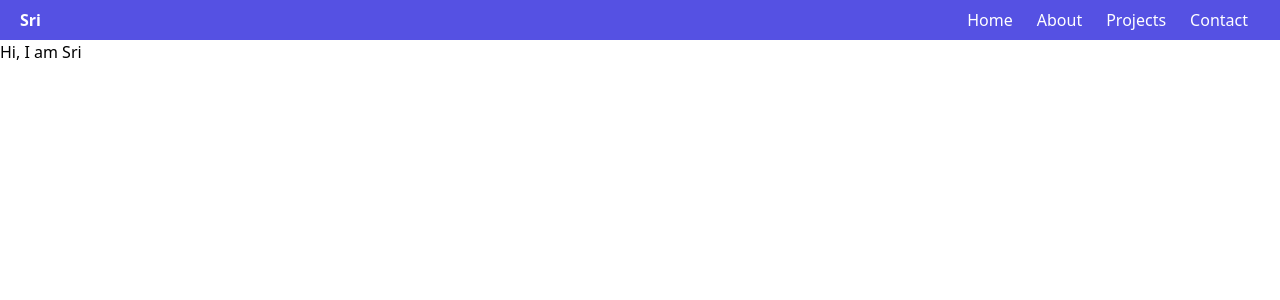
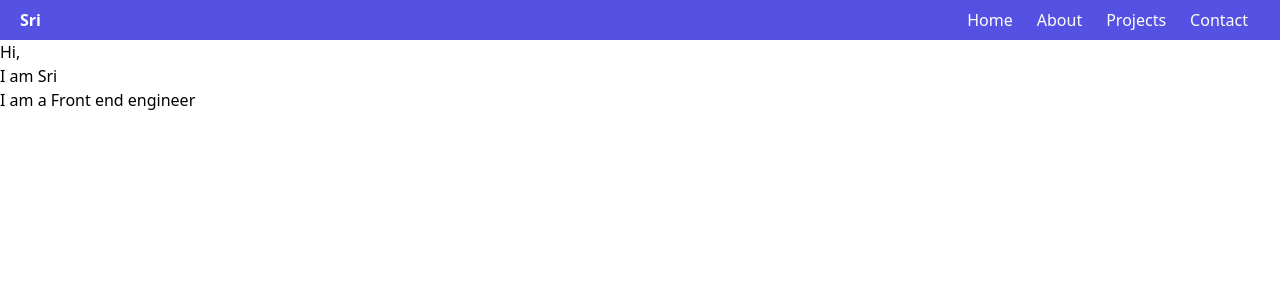
Before and after one commit to mihosri/portfolio2, a React (Create React App) app: page / in a window 1280 px wide. Shown: the top 300 px of the page. Built offline with nearby package versions, Linux system fonts and the light colour scheme.

Commit message:
Update Sri.js

```diff
--- a/src/components/Sri.js
+++ b/src/components/Sri.js
@@ -1,5 +1,11 @@
 export default function Sri() {
-    return(
-        <section>Hi, I am Sri</section>
+    return (
+      <section>
+        <h1>
+          Hi,
+          <br /> I am Sri
+          <p>I am a Front end engineer</p>
+        </h1>
+      </section>
     )
 }
```
